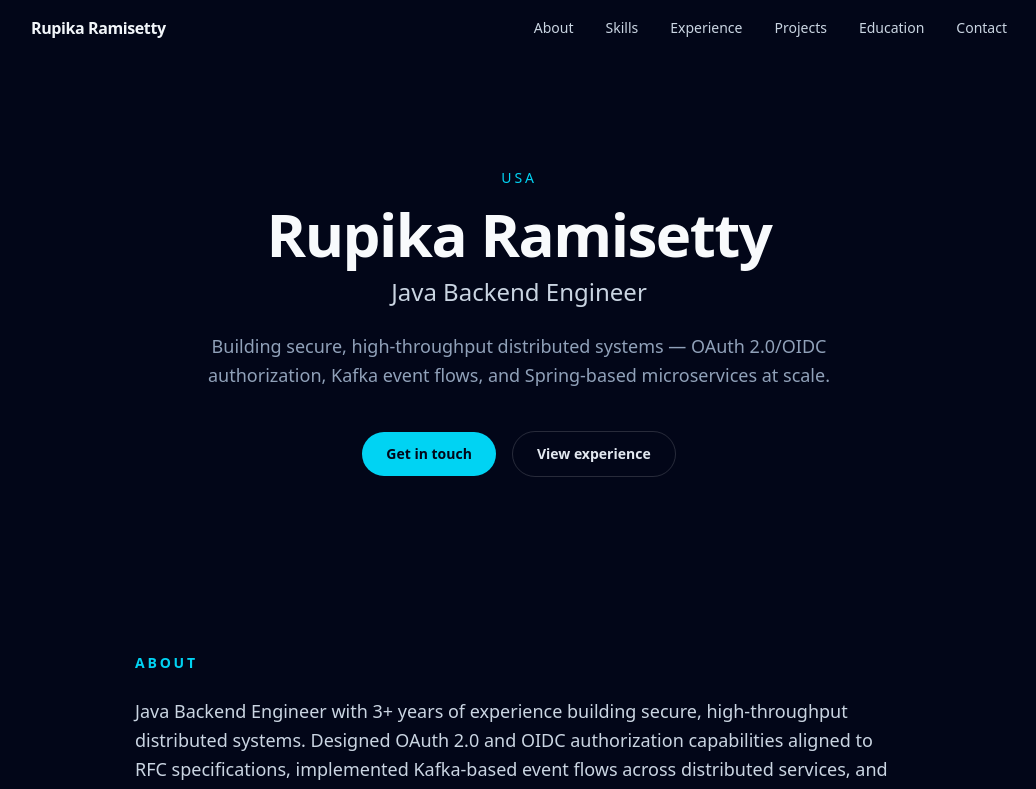
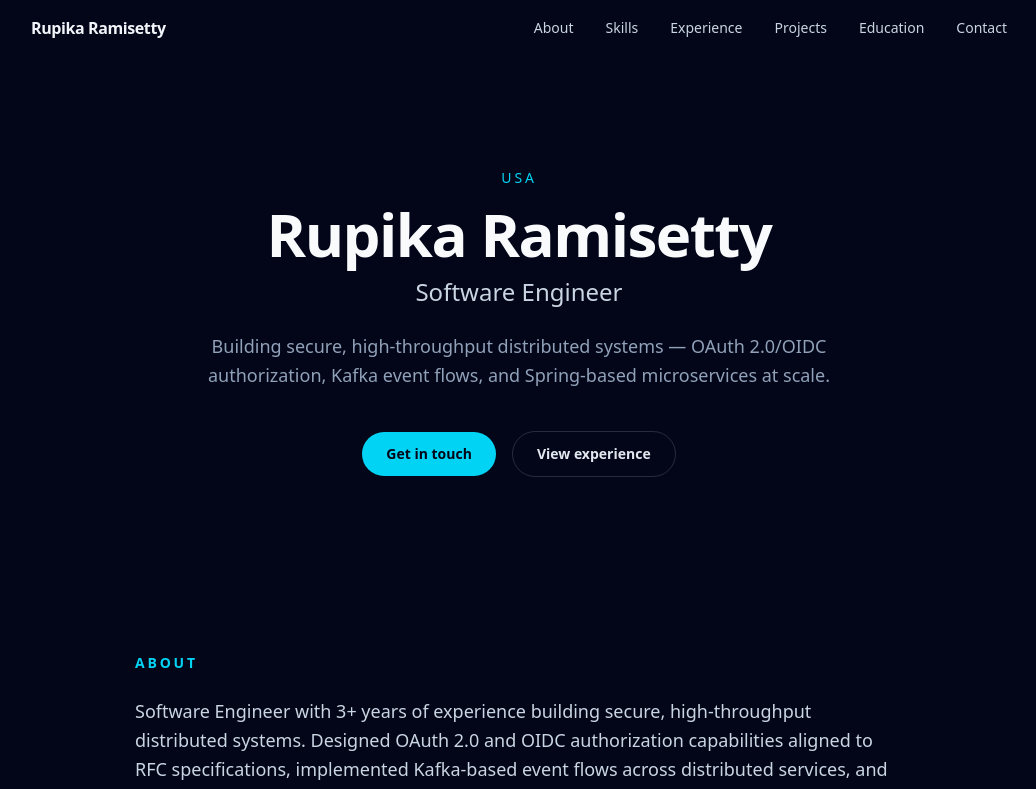
Before and after one commit to rupikaramisetty/rupika-portfolio, a React (Vite) app: page / in a window 1280 px wide. Shown: the top 789 px of the page, without its empty margins (121-1157 px from the left). Built offline with nearby package versions, Linux system fonts and the light colour scheme.

Commit message:
Change title from Java Backend Engineer to Software Engineer

```diff
--- a/index.html
+++ b/index.html
@@ -6,9 +6,9 @@
     <meta name="viewport" content="width=device-width, initial-scale=1.0" />
     <meta
       name="description"
-      content="Rupika Ramisetty — Java Backend Engineer building secure, high-throughput distributed systems."
+      content="Rupika Ramisetty — Software Engineer building secure, high-throughput distributed systems."
     />
-    <title>Rupika Ramisetty — Java Backend Engineer</title>
+    <title>Rupika Ramisetty — Software Engineer</title>
   </head>
   <body>
     <div id="root"></div>
--- a/src/data/resume.ts
+++ b/src/data/resume.ts
@@ -1,6 +1,6 @@
 export const profile = {
   name: 'Rupika Ramisetty',
-  title: 'Java Backend Engineer',
+  title: 'Software Engineer',
   tagline:
     'Building secure, high-throughput distributed systems — OAuth 2.0/OIDC authorization, Kafka event flows, and Spring-based microservices at scale.',
   location: 'USA',
@@ -9,7 +9,7 @@ export const profile = {
   linkedin: 'https://www.linkedin.com/in/rupikaaaaa/',
   github: 'https://github.com/rupikaramisetty',
   summary:
-    'Java Backend Engineer with 3+ years of experience building secure, high-throughput distributed systems. Designed OAuth 2.0 and OIDC authorization capabilities aligned to RFC specifications, implemented Kafka-based event flows across distributed services, and led performance engineering that cut response times 25% while sustaining 5000+ TPS. Builds REST APIs and microservices with Spring Boot and Spring Cloud, and works comfortably across Oracle SQL/PL-SQL, Cassandra, and other relational and NoSQL persistence layers.',
+    'Software Engineer with 3+ years of experience building secure, high-throughput distributed systems. Designed OAuth 2.0 and OIDC authorization capabilities aligned to RFC specifications, implemented Kafka-based event flows across distributed services, and led performance engineering that cut response times 25% while sustaining 5000+ TPS. Builds REST APIs and microservices with Spring Boot and Spring Cloud, and works comfortably across Oracle SQL/PL-SQL, Cassandra, and other relational and NoSQL persistence layers.',
 }
 
 export const skillGroups = [
```
